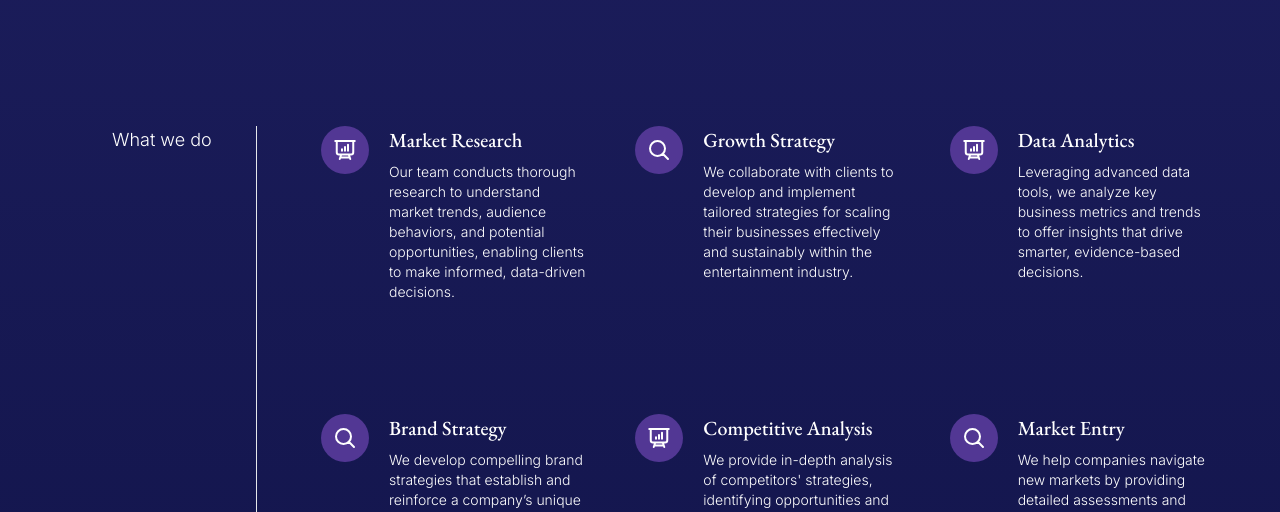
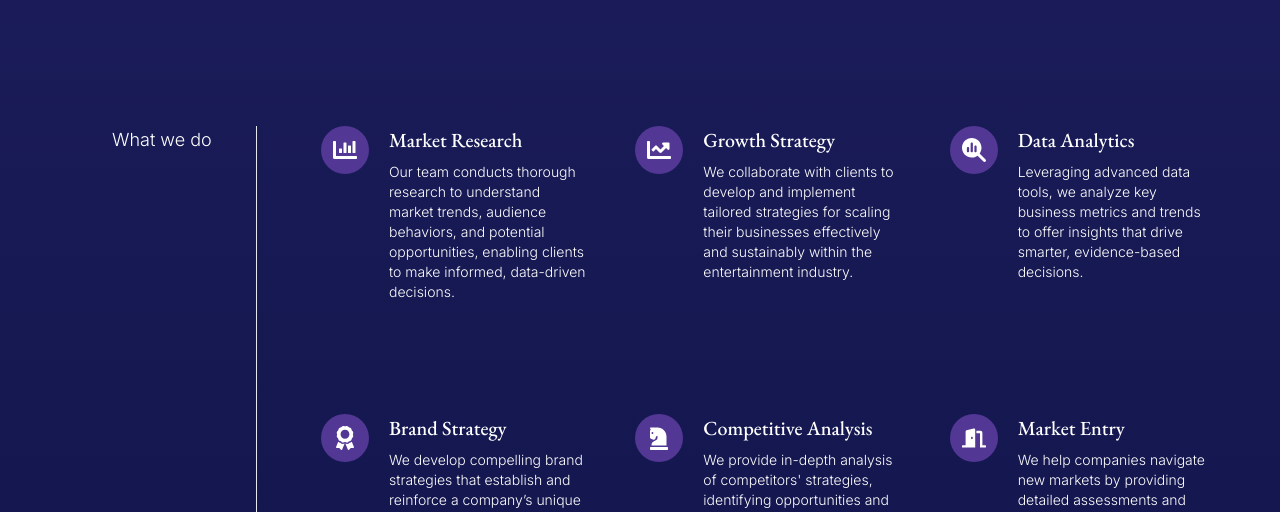
Before and after one commit to Bruin-Studio-Strategies/BSSWebsite, a React (Vite) app in the folder bss-web/: page / in a window 1280 px wide. Shown: the part 1266-1778 px from the top of the page. Built offline with nearby package versions, Linux system fonts and the light colour scheme.

Commit message:
add icons

```diff
--- a/bss-web/src/assets/svg.jsx
+++ /dev/null
@@ -1,37 +0,0 @@
-export const SearchIcon = (
-  <svg
-    data-slot="icon"
-    aria-hidden="true"
-    fill="none"
-    stroke-width="2"
-    stroke="white"
-    className="h-6 w-6"
-    viewBox="0 0 24 24"
-    xmlns="http://www.w3.org/2000/svg"
-  >
-    <path
-      d="m21 21-5.197-5.197m0 0A7.5 7.5 0 1 0 5.196 5.196a7.5 7.5 0 0 0 10.607 10.607Z"
-      stroke-linecap="round"
-      stroke-linejoin="round"
-    ></path>
-  </svg>
-);
-
-export const AnalysisIcon = (
-  <svg
-    data-slot="icon"
-    aria-hidden="true"
-    fill="none"
-    stroke-width="2"
-    stroke="white"
-    className="h-6 w-6"
-    viewBox="0 0 24 24"
-    xmlns="http://www.w3.org/2000/svg"
-  >
-    <path
-      d="M3.75 3v11.25A2.25 2.25 0 0 0 6 16.5h2.25M3.75 3h-1.5m1.5 0h16.5m0 0h1.5m-1.5 0v11.25A2.25 2.25 0 0 1 18 16.5h-2.25m-7.5 0h7.5m-7.5 0-1 3m8.5-3 1 3m0 0 .5 1.5m-.5-1.5h-9.5m0 0-.5 1.5M9 11.25v1.5M12 9v3.75m3-6v6"
-      stroke-linecap="round"
-      stroke-linejoin="round"
-    ></path>
-  </svg>
-);
--- a/bss-web/src/components/Feature.jsx
+++ b/bss-web/src/components/Feature.jsx
@@ -1,7 +1,9 @@
-export default function Feature({ className, title, description, icon }) {
+export default function Feature({ className, title, description, icon: Icon }) {
   return (
     <div className={className + " flex text-left"}>
-      <div className="bg-purple p-2 sm:p-3 rounded-full w-10 h-10 sm:w-12 sm:h-12 mr-5">{icon}</div>
+      <div className="bg-purple p-2 sm:p-3 rounded-full w-8 h-8 sm:w-12 sm:h-12 mr-5 flex items-center justify-center">
+        <Icon className="text-white w-5 h-5 sm:w-6 sm:h-6" />
+      </div>
       <div>
         <h2 className="font-serif sm:text-xl lg:text-2xl mb-2 font-medium text-white text-wrap">
           {title}
--- a/bss-web/src/components/ServiceCard.jsx
+++ b/bss-web/src/components/ServiceCard.jsx
@@ -17,7 +17,7 @@ export default function ServiceCard({ title, description, className, icon: Icon
         animate={{ opacity: isHovered ? 0 : 1, rotateY: isHovered ? 180 : 0 }}
         transition={{ duration: 0.5 }}
       >
-        <Icon className="text-white sm:w-5 sm:h-5 lg:w-7 lg:h-7 mb-2" />
+        <Icon className="text-white w-7 h-7 mb-2" />
         <h4 className="text-xl font-medium sm:text-xl lg:text-2xl text-white font-sans">{title}</h4>
       </motion.div>
       <motion.div
--- a/bss-web/src/pages/Clients/sections/Services.jsx
+++ b/bss-web/src/pages/Clients/sections/Services.jsx
@@ -1,5 +1,6 @@
 import ServiceCard from "../../../components/ServiceCard";
-import { FaChartLine, FaRegLightbulb, FaRegNewspaper } from "react-icons/fa";
+import { FaChartBar, FaChartLine, FaAward, FaChessKnight, FaDoorOpen, FaChess } from "react-icons/fa";
+import { FaMagnifyingGlassChart } from "react-icons/fa6";
 
 export default function Services() {
   return (
@@ -12,7 +13,7 @@ export default function Services() {
           title="Market Research"
           className="bg-blue-950"
           description="Our team conducts thorough research to understand market trends, audience behaviors, and potential opportunities, enabling clients to make informed, data-driven decisions."
-          icon={FaChartLine}
+          icon={FaChartBar}
         ></ServiceCard>
         <ServiceCard
           title="Growth Strategy"
@@ -24,25 +25,25 @@ export default function Services() {
           title="Data Analytics"
           className="bg-blue-950"
           description="Leveraging advanced data tools, we analyze key business metrics and trends to offer insights that drive smarter, evidence-based decisions."
-          icon={FaChartLine}
+          icon={FaMagnifyingGlassChart}
         ></ServiceCard>
         <ServiceCard
           title="Brand Strategy"
           className="bg-blue-950"
           description="We develop compelling brand strategies that establish and reinforce a company’s unique identity, ensuring long-term brand recognition and loyalty."
-          icon={FaChartLine}
+          icon={FaAward}
         ></ServiceCard>
         <ServiceCard
           title="Competitive Analysis"
           className="bg-blue-950"
           description="We provide in-depth analysis of competitors' strategies, identifying opportunities and gaps to give our clients an advantage in a crowded market."
-          icon={FaChartLine}
+          icon={FaChessKnight}
         ></ServiceCard>
         <ServiceCard
           title="Market Entry"
           className="bg-blue-950"
           description="We help companies navigate new markets by providing detailed assessments and strategies for successful entry into new segments, maximizing growth opportunities."
-          icon={FaChartLine}
+          icon={FaDoorOpen}
         ></ServiceCard>
       </div>
     </section>
--- a/bss-web/src/pages/Landing/sections/Info.jsx
+++ b/bss-web/src/pages/Landing/sections/Info.jsx
@@ -1,5 +1,6 @@
 import Feature from "../../../components/Feature";
-import { SearchIcon, AnalysisIcon } from "../../../assets/svg";
+import { FaChartBar, FaChartLine, FaAward, FaChessKnight, FaDoorOpen } from "react-icons/fa";
+import { FaMagnifyingGlassChart } from "react-icons/fa6";
 
 export default function Info() {
   return (
@@ -32,37 +33,37 @@ export default function Info() {
             className=""
             description="Our team conducts thorough research to understand market trends, audience behaviors, and potential opportunities, enabling clients to make informed, data-driven decisions."
             title="Market Research"
-            icon={AnalysisIcon}
+            icon={FaChartBar}
           />
           <Feature
             className=""
             description="We collaborate with clients to develop and implement tailored strategies for scaling their businesses effectively and sustainably within the entertainment industry."
             title="Growth Strategy"
-            icon={SearchIcon}
+            icon={FaChartLine}
           />
           <Feature
             className=""
             description="Leveraging advanced data tools, we analyze key business metrics and trends to offer insights that drive smarter, evidence-based decisions."
             title="Data Analytics"
-            icon={AnalysisIcon}
+            icon={FaMagnifyingGlassChart}
           />
           <Feature
             className=""
             description="We develop compelling brand strategies that establish and reinforce a company’s unique identity, ensuring long-term brand recognition and loyalty."
             title="Brand Strategy"
-            icon={SearchIcon}
+            icon={FaAward}
           />
           <Feature
             className=""
             description="We provide in-depth analysis of competitors' strategies, identifying opportunities and gaps to give our clients an advantage in a crowded market."
             title="Competitive Analysis"
-            icon={AnalysisIcon}
+            icon={FaChessKnight}
           />
           <Feature
             className=""
             description="We help companies navigate new markets by providing detailed assessments and strategies for successful entry into new segments, maximizing growth opportunities."
             title="Market Entry"
-            icon={SearchIcon}
+            icon={FaDoorOpen}
           />
         </div>
       </div>
--- a/bss-web/src/pages/Recruitment/sections/Timeline.jsx
+++ b/bss-web/src/pages/Recruitment/sections/Timeline.jsx
@@ -1,4 +1,10 @@
-import { FaCoffee, FaHandshake, FaRocket, FaClipboard } from "react-icons/fa";
+import {
+  FaCoffee,
+  FaEnvelopeOpen,
+  FaClipboard,
+  FaCalendar,
+  FaInfoCircle
+} from "react-icons/fa";
 
 import TimelineItem from "../../../components/TimelineItem";
 
@@ -9,7 +15,7 @@ export default function Timeline({ className }) {
         title="Applications Open"
         time="October 7th, 2024"
         description="Submit your application and take the first step toward joining BSS, where you'll gain hands-on consulting experience in the entertainment industry."
-        icon={<FaHandshake className="fill-white h-6 w-6 block" />}
+        icon={<FaEnvelopeOpen className="fill-white h-6 w-6 block" />}
       />
       <TimelineItem
         title="Information Session"
@@ -17,13 +23,13 @@ export default function Timeline({ className }) {
         description="Learn more about BSS, meet current members, and get an inside look at what we do and how you can be part of the team."
         location="Online"
         attire="Casual"
-        icon={<FaRocket className="fill-white h-6 w-6 block" />}
+        icon={<FaInfoCircle className="fill-white h-6 w-6 block" />}
       />
       <TimelineItem
         title="Applications Due"
         time="October 18th, 2024"
         description="Be sure to complete and submit your application by this date to be considered for the next round of recruitment."
-        icon={<FaRocket className="fill-white h-6 w-6 block" />}
+        icon={<FaCalendar className="fill-white h-6 w-6 block stroke-none  " />}
       />
       <TimelineItem
         title="Coffee Chats (Invite Only)"
```
